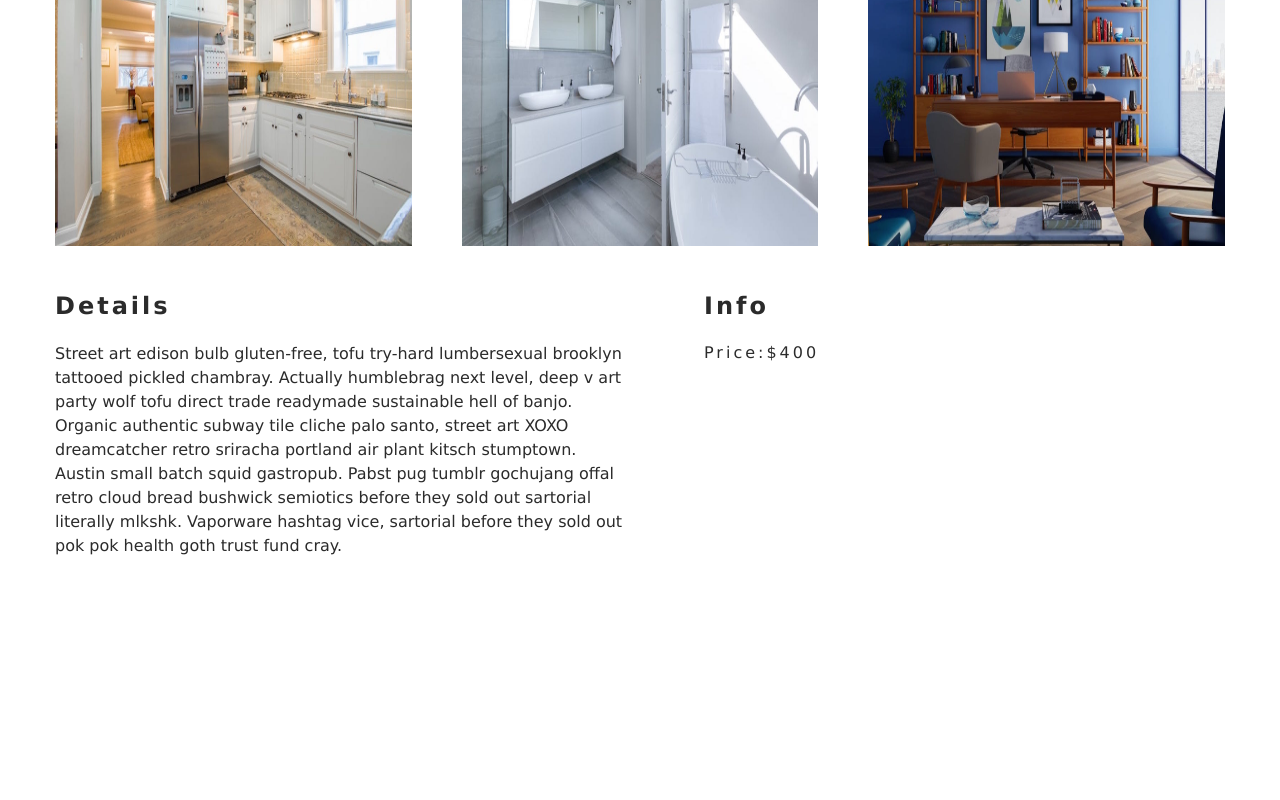
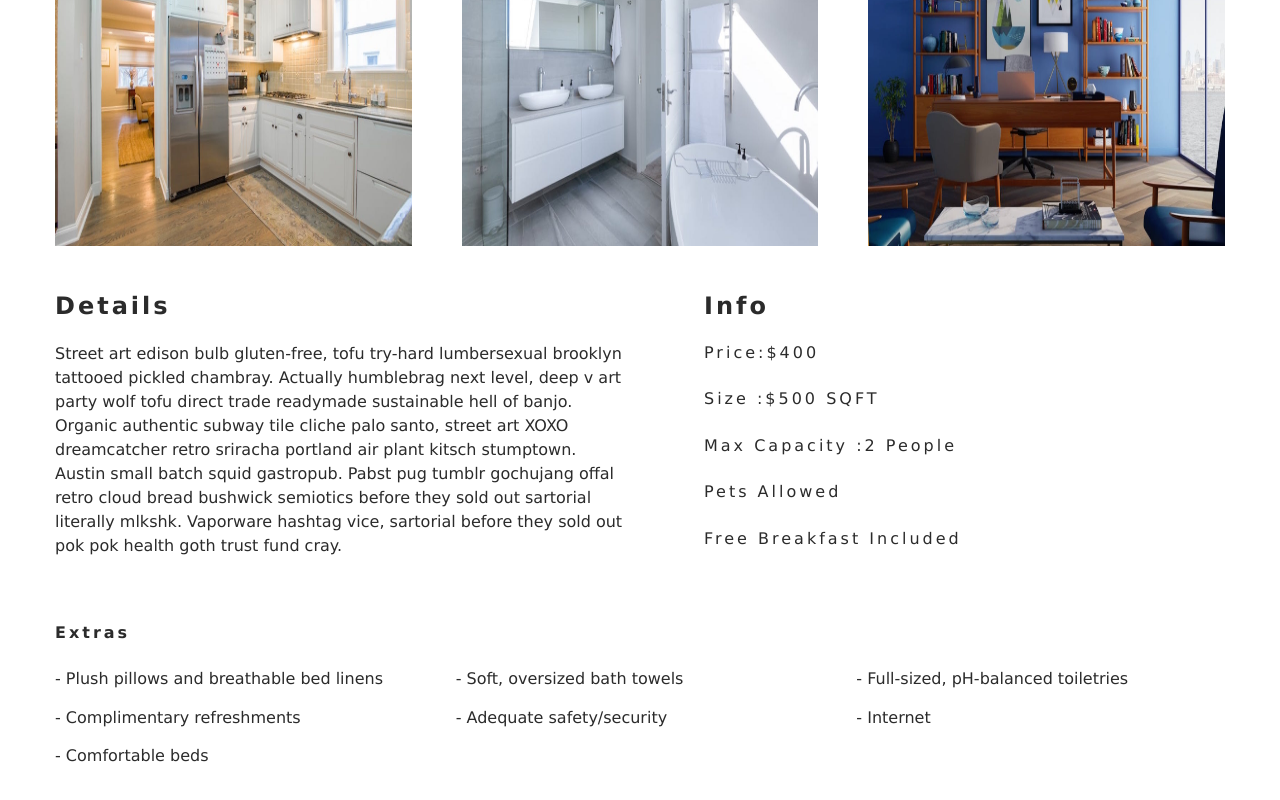
Before and after one commit to Giselesoubeiga/Oasis, a React (Create React App) app: page /rooms/double-deluxe in a window 1280 px wide. Shown: the part 730-1530 px from the top of the page. Before the commit the page ends 1336 px from the top, so only its background shows below. Built offline with nearby package versions, Linux system fonts and the light colour scheme.

Commit message:
displayed rooms informations

```diff
--- a/src/pages/SingleRoom.js
+++ b/src/pages/SingleRoom.js
@@ -68,10 +68,25 @@ export default class SingleRoom extends Component {
             <article className="info">
             <h3>info</h3>
             <h6>price:${price}</h6>
-
+            <h6>size :${size} SQFT</h6>
+            <h6>
+                max capacity :
+                {capacity > 1 ? `${capacity} people` : `${capacity} person`}
+              </h6>
+              <h6>{pets ? "pets allowed" : "no pets allowed"}</h6>
+              <h6>{breakfast && "free breakfast included"}</h6>
             </article>
 
           </div>
+        </section>
+
+        <section className="room-extras">
+          <h6>extras </h6>
+          <ul className="extras">
+            {extras.map((item, index) => (
+              <li key={index}>- {item}</li>
+            ))}
+          </ul>
         </section>
       </>
     );
```
Also changed, not shown: 1 other file (tests, documents, lock files or other folders).
